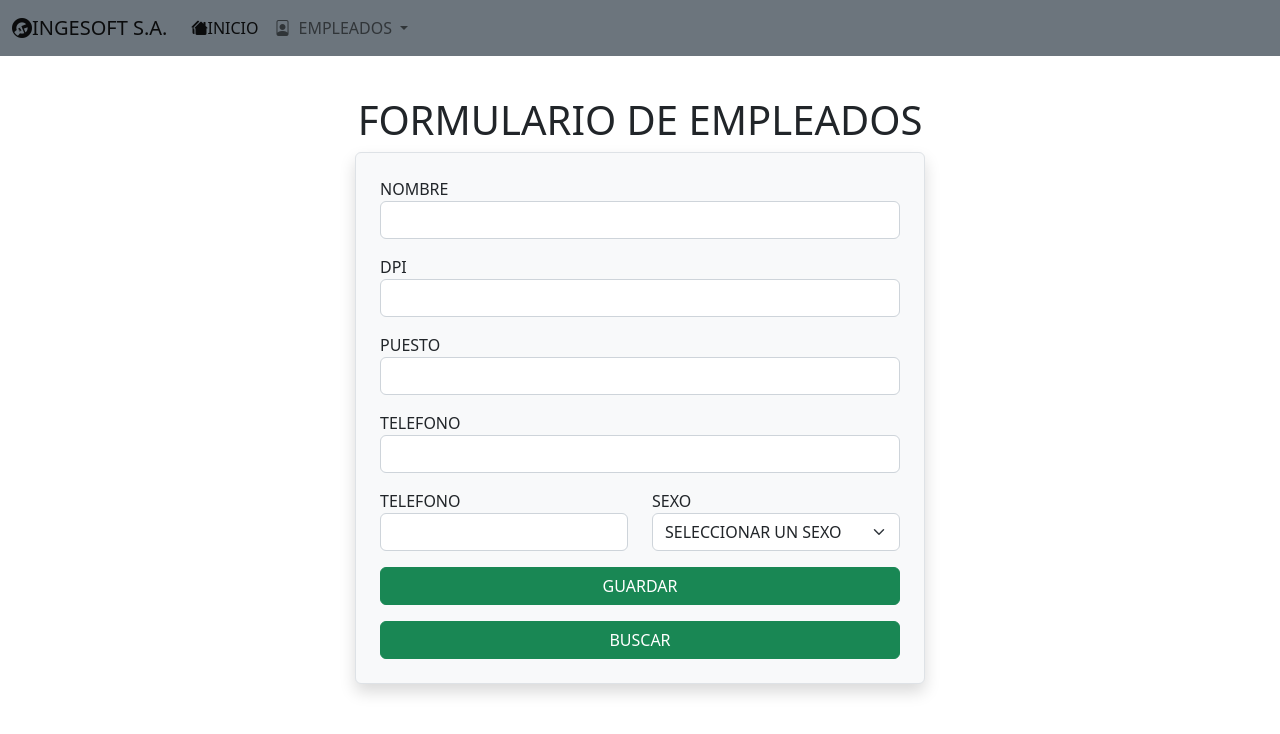
After one commit to Daniel11748/Proyecto_Final_Subtte_Chocoj, a PHP site: page /empleado/index.php in a window 1280 px wide. The commit adds this page. Shown: the top 734 px of the page. Run offline with PHP 8.4, Linux system fonts and the light colour scheme.

Commit message:
Se agrega archivo index con formulario de registro de empleados, se sube el archivo sql con las sentencias sql utilizadas y se hacen correcciones en el archivo del navbar

```diff
--- /dev/null
+++ b/vistas/empleado/index.php
@@ -0,0 +1,59 @@
+<?php
+
+include_once '../../vistas/templates/header.php'; ?>
+
+<h1 class="text-center">FORMULARIO DE EMPLEADOS</h1>
+<div class="row justify-content-center">
+    <form action="../../controladores/empleados/guardar.php" method="POST" class="border bg-light shadow rounded p-4 col-lg-6">
+        <div class="row mb-3">
+            <div class="col">
+                <label for="emp_nombre">NOMBRE</label>
+                <input type="text" name="emp_nombre" id="emp_nombre" class="form-control" required>
+            </div>
+        </div>
+        <div class="row mb-3">
+            <div class="col">
+                <label for="emp_dpi">DPI</label>
+                <input type="text" name="emp_dpi" id="emp_dpi" class="form-control" required>
+            </div>
+        </div>
+        <div class="row mb-3">
+            <div class="col">
+                <label for="emp_puesto">PUESTO</label>
+                <input type="number" name="emp_puesto" id="emp_puesto" class="form-control" required>
+            </div>
+        </div>
+        <div class="row mb-3">
+            <div class="col">
+                <label for="emp_edad">TELEFONO</label>
+                <input type="number" name="emp_edad" id="emp_edad" class="form-control" required>
+            </div>
+        </div>
+        <div class="row mb-3">
+            <div class="col">
+                <label for="emp_edad">TELEFONO</label>
+                <input type="number" name="emp_edad" id="emp_edad" class="form-control" required>
+            </div>
+            <div class="col">
+            <label for="emp_sexo">SEXO</label>
+                <select class="form-select" aria-label="Default select example">
+                    <option selected>SELECCIONAR UN SEXO</option>
+                    <option value="1">MASCULINO</option>
+                    <option value="2">FEMENINO</option>
+                </select>
+            </div>
+        </div>
+        <div class="row mb-3">
+            <div class="col">
+                <button type="submit" class="btn btn-success w-100">GUARDAR</button>
+            </div>
+        </div>
+        <div class="row">
+            <div class="col">
+                <a href="../../controladores/empleados/buscar.php" class="btn btn-success w-100">BUSCAR</a>
+            </div>
+        </div>
+    </form>
+</div>
+
+<?php include_once '../../vistas/templates/foother.php'; ?>
--- a/vistas/templates/navbar.php
+++ b/vistas/templates/navbar.php
@@ -1,30 +1,21 @@
 <nav class="navbar fixed-top navbar-expand-lg bg-secondary">
   <div class="container-fluid">
-    <a class="navbar-brand" href="../../vistas/cliente/index.php"><i class="bi bi-wrench-adjustable-circle-fill"></i>INGESOFT S.A.</a>
+    <a class="navbar-brand" href="../../vistas/empleado/index.php"><i class="bi bi-wrench-adjustable-circle-fill"></i>INGESOFT S.A.</a>
     <button class="navbar-toggler" type="button" data-bs-toggle="collapse" data-bs-target="#navbarScroll" aria-controls="navbarScroll" aria-expanded="false" aria-label="Toggle navigation">
       <span class="navbar-toggler-icon"></span>
     </button>
     <div class="collapse navbar-collapse" id="navbarScroll">
       <ul class="navbar-nav me-auto my-2 my-lg-0" style="--bs-scroll-height: 100px;">
         <li class="nav-item">
-          <a class="nav-link active" aria-current="page" href="../../vistas/cliente/index.php"><i class="bi bi-houses-fill"></i>INICIO</a>
+          <a class="nav-link active" aria-current="page" href="../../vistas/empleado/index.php"><i class="bi bi-houses-fill"></i>INICIO</a>
         </li>
         <li class="nav-item dropdown">
           <a class="nav-link dropdown-toggle" href="#" role="button" data-bs-toggle="dropdown" aria-expanded="false">
             <i class="bi bi-file-person me-2"></i>EMPLEADOS
           </a>
           <ul class="dropdown-menu">
-            <li><a class="dropdown-item bg-secondary" href="../../vistas/cliente/index.php"><i class="bi bi-plus-circle me-2"></i>INGRESAR</a></li>
-            <li><a class="dropdown-item bg-secondary" href="../../vistas/cliente/buscar.php"><i class="bi bi-search me-2"></i>BUSCAR</a></li>
-          </ul>
-        </li>
-        <li class="nav-item dropdown">
-          <a class="nav-link dropdown-toggle" href="#" role="button" data-bs-toggle="dropdown" aria-expanded="false">
-            <i class="bi bi-file-person me-2"></i>PUESTOS
-          </a>
-          <ul class="dropdown-menu">
-            <li><a class="dropdown-item bg-secondary" href="../../vistas/cliente/index.php"><i class="bi bi-plus-circle me-2"></i>INGRESAR</a></li>
-            <li><a class="dropdown-item bg-secondary" href="../../vistas/cliente/buscar.php"><i class="bi bi-search me-2"></i>BUSCAR</a></li>
+            <li><a class="dropdown-item bg-secondary" href="../../vistas/empleado/index.php"><i class="bi bi-plus-circle me-2"></i>INGRESAR</a></li>
+            <li><a class="dropdown-item bg-secondary" href="../../vistas/empleado/buscar.php"><i class="bi bi-search me-2"></i>BUSCAR</a></li>
           </ul>
         </li>
     </div>
```
Also changed, not shown: ingesoft.sql (added, +27 -0 lines).
